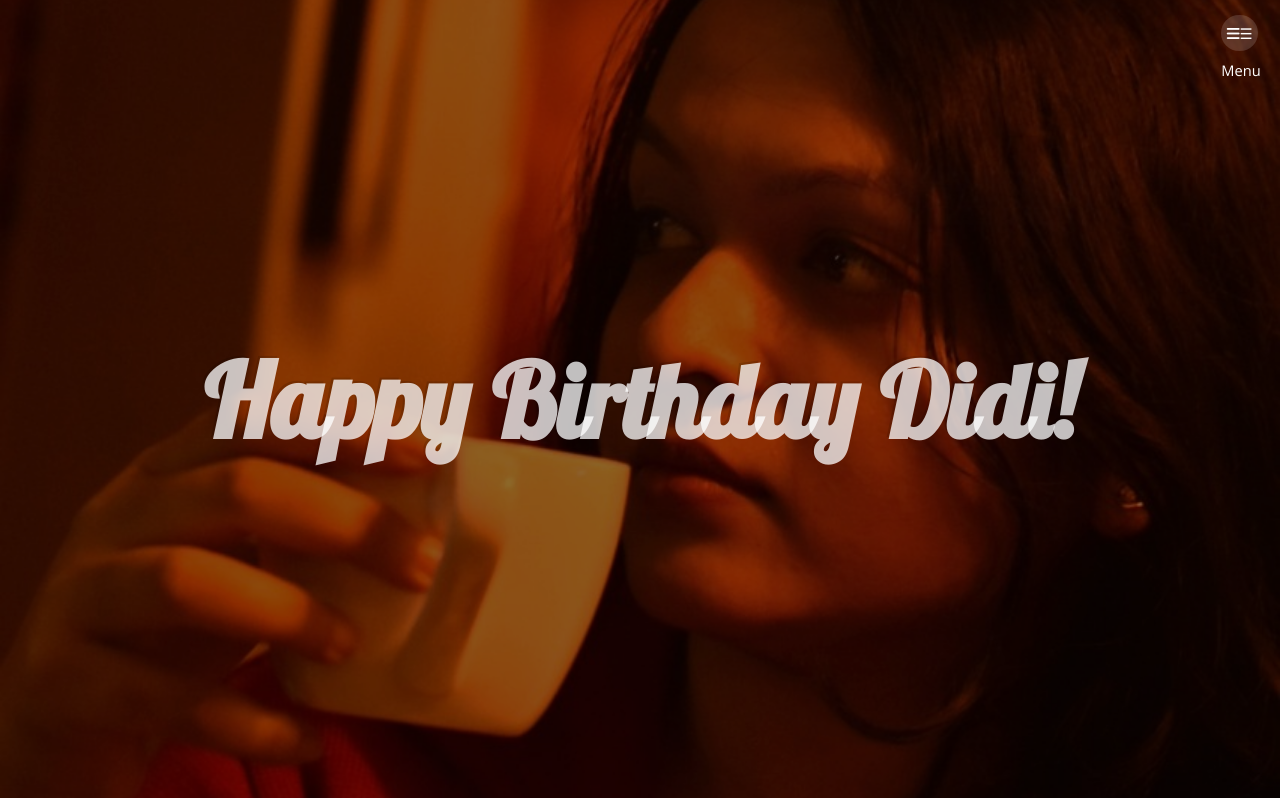
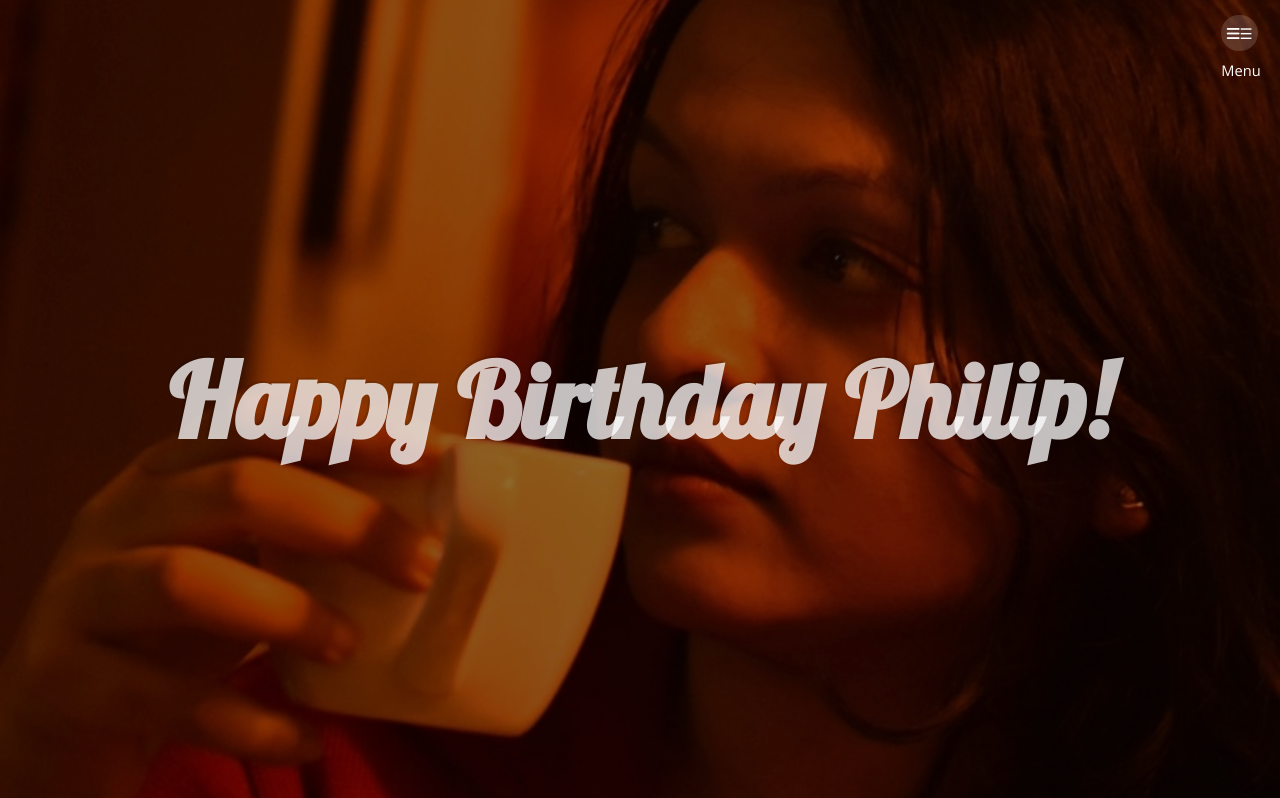
Before and after one commit to sreeshagupta/birthdayboy, a plain HTML site: page index.html in a window 1280 px wide. Shown: the top 798 px of the page. Drawn offline with nearby package versions, Linux system fonts and the light colour scheme.

Commit message:
Update index.html

```diff
--- a/index.html
+++ b/index.html
@@ -2,7 +2,7 @@
 <html>
 
 <head>
-    <title>The One Where You Turn 26!!</title>
+    <title>The One Where You Turn 23!!</title>
     <link rel="shortcut icon" href="./images/logo.JPG">
     <meta charset="utf-8" />
     <meta name="viewport" content="width=device-width, initial-scale=1" />
@@ -22,7 +22,7 @@
     <section id="banner" class="bg-img" data-bg="2.jpeg">
         <div class="inner">
             <header>
-                <h1>Happy Birthday Didi!</h1>
+                <h1>Happy Birthday Philip!</h1>
             </header>
         </div>
         <!--<a href="#one" class="more">Learn More</a>-->
```
